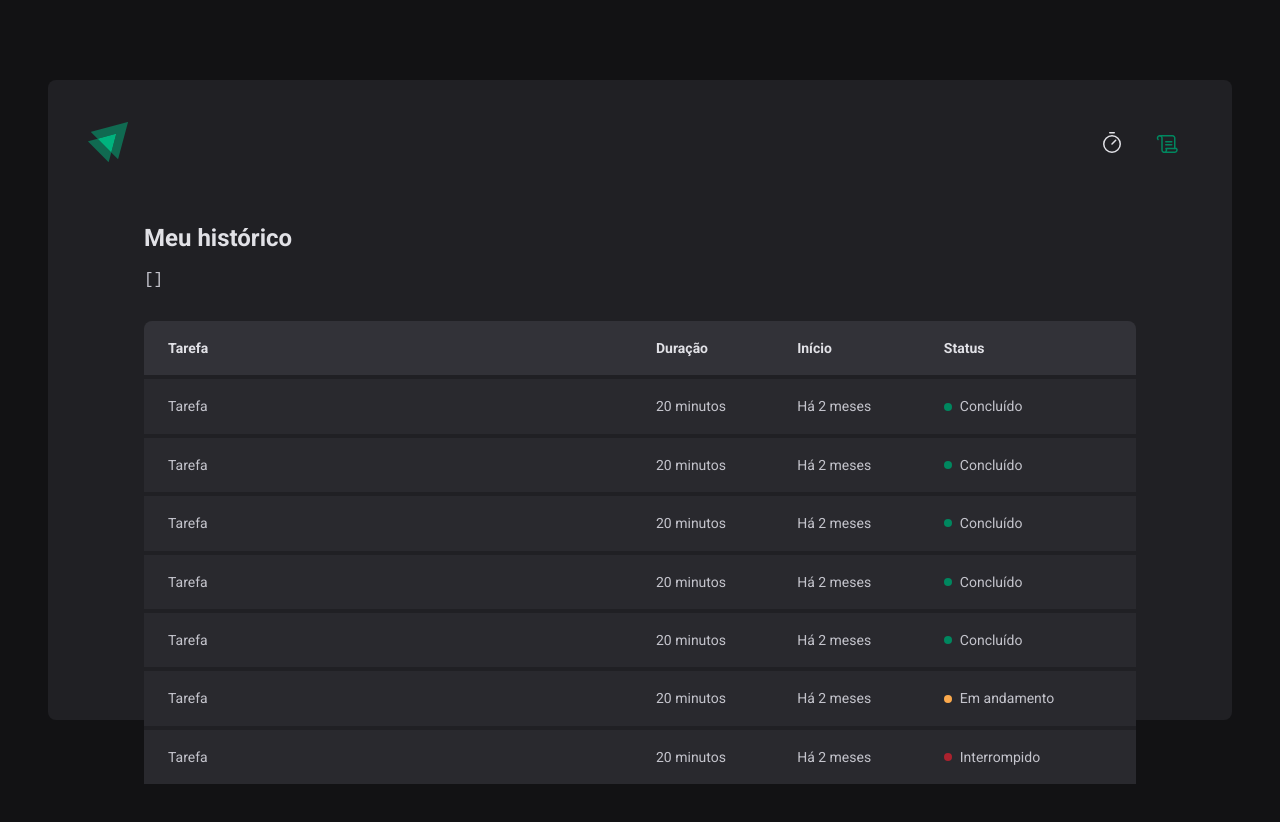
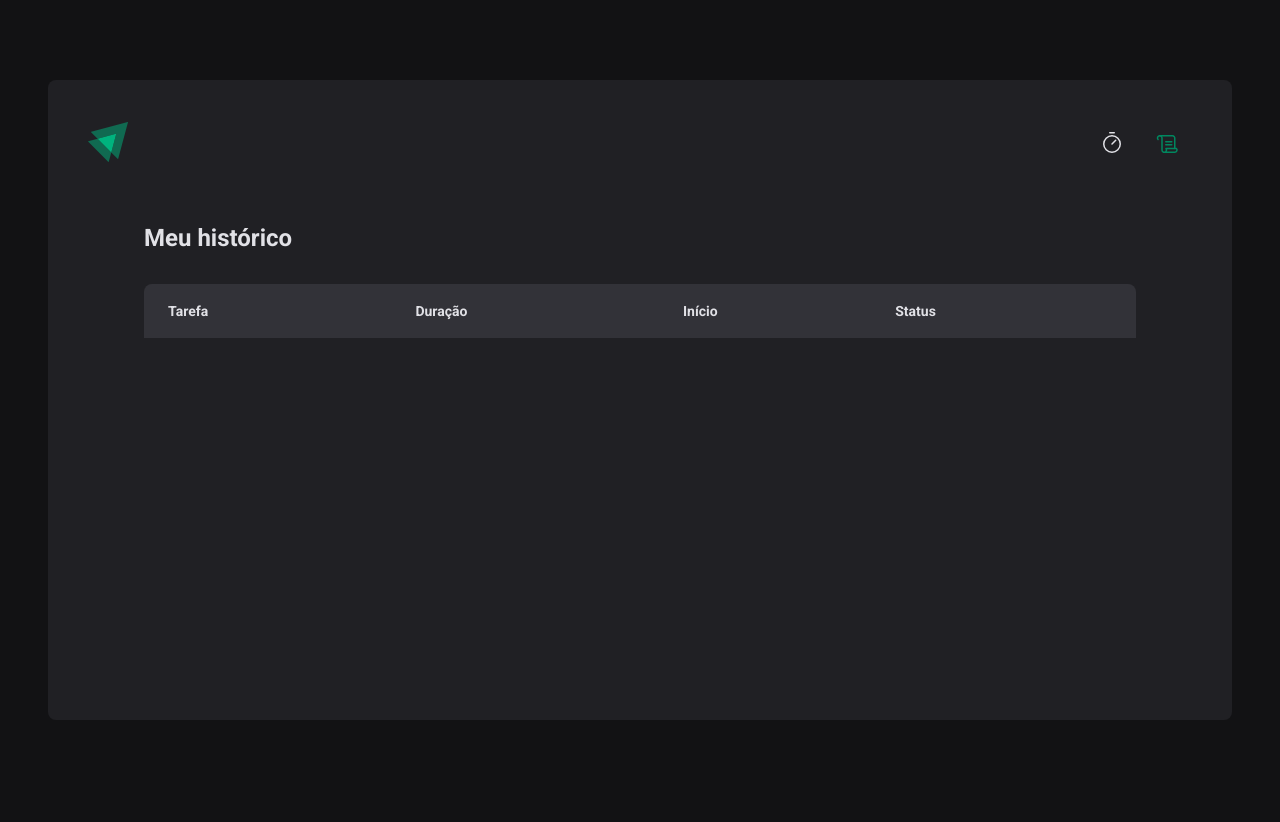
Before and after one commit to AndressaDaCosta/Ignite-Timer, a React (Vite) app: page /history in a window 1280 px wide. Shown: the top 822 px of the page. After the commit the page ends 800 px from the top, so only its background shows below. Built offline with nearby package versions, Linux system fonts and the light colour scheme.

Commit message:
Listagem do histórico

```diff
--- a/src/contexts/CyclesContext.tsx
+++ b/src/contexts/CyclesContext.tsx
@@ -69,8 +69,6 @@ export function CyclesContextProvider({
 		setCycles((state) => [...state, newCycle]);
 		setActiveCycleId(id);
 		setAmountSecondsPassed(0);
-
-		// reset()
 	}
 
 	function interruptCurrentCycle() {
--- a/src/pages/History/index.tsx
+++ b/src/pages/History/index.tsx
@@ -7,7 +7,10 @@ export function History() {
 
 	return (
 		<HistoryContainer>
-			<h1>Meu histórico</h1> <pre>{JSON.stringify(cycles, null, 2)}</pre>
+			<h1>Meu histórico</h1>
+
+			{/*  <pre>{JSON.stringify(cycles, null, 2)}</pre> */}
+
 			<HistoryList>
 				<table>
 					<thead>
@@ -19,64 +22,35 @@ export function History() {
 						</tr>
 					</thead>
 					<tbody>
-						<tr>
-							<td>Tarefa</td>
-							<td>20 minutos</td>
-							<td>Há 2 meses</td>
+						{cycles.map((cycle) => {
+							return (
+								<tr key={cycle.id}>
+									<td>{cycle.task}</td>
+									<td>{cycle.minutesAmount} minutos</td>
+									<td>{cycle.startDate.toISOString()}</td>
 									<td>
-								<Status statusColor="green">Concluído</Status>
-							</td>
-						</tr>
-						<tr>
-							<td>Tarefa</td>
-							<td>20 minutos</td>
-							<td>Há 2 meses</td>
-							<td>
-								<Status statusColor="green">Concluído</Status>
-							</td>
-						</tr>
-						<tr>
-							<td>Tarefa</td>
-							<td>20 minutos</td>
-							<td>Há 2 meses</td>
-							<td>
-								<Status statusColor="green">Concluído</Status>
-							</td>
-						</tr>
-						<tr>
-							<td>Tarefa</td>
-							<td>20 minutos</td>
-							<td>Há 2 meses</td>
-							<td>
-								<Status statusColor="green">Concluído</Status>
-							</td>
-						</tr>
-						<tr>
-							<td>Tarefa</td>
-							<td>20 minutos</td>
-							<td>Há 2 meses</td>
-							<td>
-								<Status statusColor="green">Concluído</Status>
-							</td>
-						</tr>
-						<tr>
-							<td>Tarefa</td>
-							<td>20 minutos</td>
-							<td>Há 2 meses</td>
-							<td>
+										{cycle.finishedDate && (
+											<Status statusColor="green">
+												Concluído
+											</Status>
+										)}
+
+										{cycle.interruptedDate && (
+											<Status statusColor="red">
+												Interrompido
+											</Status>
+										)}
+
+										{!cycle.finishedDate &&
+											!cycle.interruptedDate && (
 												<Status statusColor="yellow">
 													Em andamento
 												</Status>
+											)}
 									</td>
 								</tr>
-						<tr>
-							<td>Tarefa</td>
-							<td>20 minutos</td>
-							<td>Há 2 meses</td>
-							<td>
-								<Status statusColor="red">Interrompido</Status>
-							</td>
-						</tr>
+							);
+						})}
 					</tbody>
 				</table>
 			</HistoryList>
--- a/src/pages/Home/index.tsx
+++ b/src/pages/Home/index.tsx
@@ -35,14 +35,18 @@ export function Home() {
 		}
 	});
 
-	const { handleSubmit, watch /* reset */ } = newCycleForm;
+	const { handleSubmit, watch, reset } = newCycleForm;
 
+	function handleCreateNewCycle(data: NewCycleFormData) {
+		createNewCycle(data);
+		reset();
+	}
 	const task = watch('task');
 	const isSubmitDisable = !task;
 
 	return (
 		<HomeContainer>
-			<form onSubmit={handleSubmit(createNewCycle)}>
+			<form onSubmit={handleSubmit(handleCreateNewCycle)}>
 				<FormProvider {...newCycleForm}>
 					<NewCycleForm />
 				</FormProvider>
```
Lines whose indentation alone changed are shown as unchanged.
